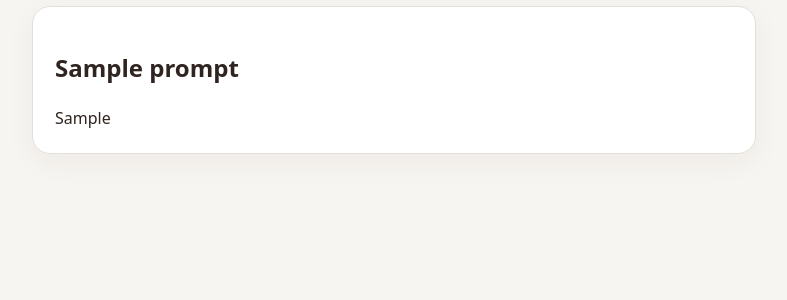
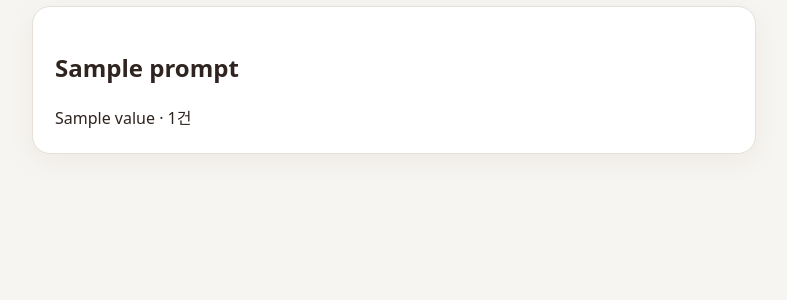
Before and after one commit to dognutritionlab25-cmd/audioletter-quiz-app, a Flask app: template templates/admin_feedback.html in a window 1280 px wide. Shown: the part 264-564 px from the top of the page, without its empty margins (246-1033 px from the left). Run offline with Flask 3, Linux system fonts and the light colour scheme; the template is opened without the code that fills it: most values are stand-ins (such as "Sample title", 1, 10 or a date in 2020).

Commit message:
Add files via upload

```diff
--- a/templates/admin_feedback.html
+++ b/templates/admin_feedback.html
@@ -1,2 +1,2 @@
 {% extends 'base.html' %}
-{% block content %}<p class="eyebrow">{{ episode.code }}</p><h1>회차별 피드백</h1><p>총 {{ response_count }}건</p>{% for q,answers in summaries %}<section class="card"><h2>{{ q.prompt }}</h2>{% if q.response_type == 'text' %}<ul>{% for a in answers %}{% if a.value_text %}<li>{{ a.value_text }}</li>{% endif %}{% endfor %}</ul>{% else %}<div class="stack compact">{% set counts = namespace(values={}) %}{% for a in answers %}<div>{{ a.value_json or a.value_text }}</div>{% endfor %}</div>{% endif %}</section>{% endfor %}{% endblock %}
+{% block content %}<p class="eyebrow">{{ episode.code }}</p><h1>회차별 피드백</h1><p>총 {{ response_count }}건</p>{% for q,summary in summaries %}<section class="card"><h2>{{ q.prompt }}</h2>{% if q.response_type == 'text' %}<ul>{% for value in summary %}<li>{{ value }}</li>{% else %}<li>응답 없음</li>{% endfor %}</ul>{% else %}<div class="stack compact">{% for item in summary %}<div>{{ item.label }} · {{ item.count }}건</div>{% else %}<div>응답 없음</div>{% endfor %}</div>{% endif %}</section>{% endfor %}{% endblock %}
--- a/templates/admin_subscribers.html
+++ b/templates/admin_subscribers.html
@@ -1,2 +1,2 @@
 {% extends 'base.html' %}
-{% block content %}<h1>구독자별 참여 현황</h1><div class="table-wrap"><table><thead><tr><th>내부 ID</th><th>표시 이름</th><th>참여 회차</th><th>최근 참여</th></tr></thead><tbody>{% for r in rows %}<tr><td>{{ r.public_id }}</td><td>{{ r.display_name or '-' }}{% if r.is_test %} (테스트){% endif %}</td><td>{{ r.participation_count }}</td><td>{{ r.last_participation or '-' }}</td></tr>{% endfor %}</tbody></table></div>{% endblock %}
+{% block content %}<h1>구독자별 참여 현황</h1><div class="table-wrap"><table><thead><tr><th>내부 ID</th><th>표시 이름</th><th>참여 회차</th><th>최근 참여 (한국시간)</th></tr></thead><tbody>{% for r in rows %}<tr><td>{{ r.public_id }}</td><td>{{ r.display_name or '-' }}{% if r.is_test %} (테스트){% endif %}</td><td>{{ r.participation_count }}</td><td>{{ r.last_participation|korean_datetime }}</td></tr>{% endfor %}</tbody></table></div>{% endblock %}
```
